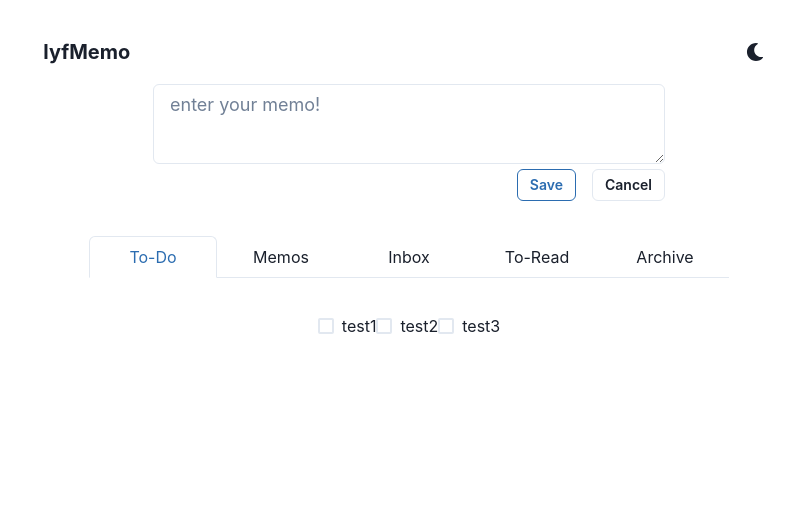
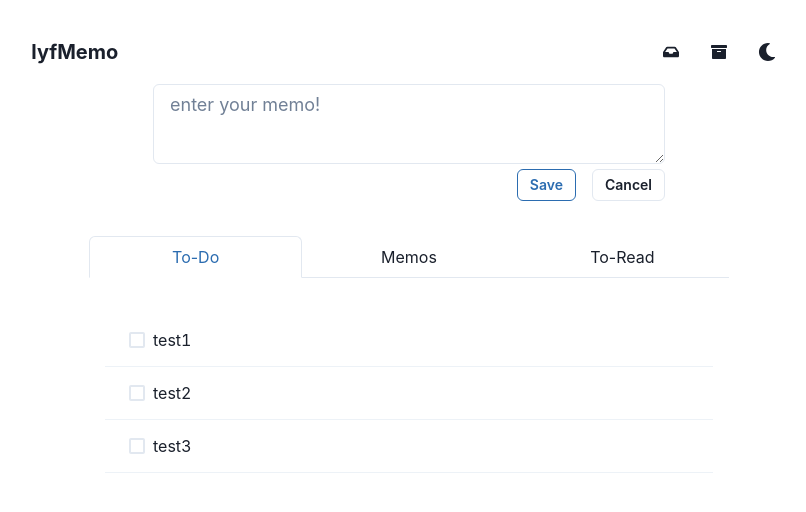
Before and after one commit to shubhxms/lyfmemo, a React (Create React App) app: page / in a window 1280 px wide. Both pictures are taken after a click on the tab "To-Do". Shown: the top 512 px of the page, without its empty margins (231-1037 px from the left). Built offline with nearby package versions, Linux system fonts and the light colour scheme.

Commit message:
inbox, archive now modals, todo fixed

```diff
--- a/public/index.html
+++ b/public/index.html
@@ -24,6 +24,10 @@
       work correctly both with client-side routing and a non-root public URL.
       Learn how to configure a non-root public URL by running `npm run build`.
     -->
+    <link href="https://maxcdn.bootstrapcdn.com/font-awesome/4.7.0/css/font-
+awesome.min.css" rel="stylesheet" integrity="sha384-
+wvfXpqpZZVQGK6TAh5PVlGOfQNHSoD2xbE+QkPxCAFlNEevoEH3Sl0sibVcOQVnN"
+crossorigin="anonymous">
     <title>React App</title>
   </head>
   <body>
--- a/src/App.js
+++ b/src/App.js
@@ -11,18 +11,32 @@ import {
   Link,
   IconButton,
   ButtonGroup,
+  Popover,
+  PopoverTrigger,
+  PopoverContent,
+  PopoverHeader,
+  PopoverBody,
+  PopoverFooter,
+  PopoverArrow,
+  PopoverCloseButton,
+  Portal,
+  Button
 } from '@chakra-ui/react';
 
 import { ColorModeSwitcher } from './ColorModeSwitcher';
-import {FaRegSun} from 'react-icons/fa';
+import {FaInbox, FaArchive} from 'react-icons/fa';
 import Input from './Input';
 import TabSelect from './TabSelect';
 
 function App() {
 
   const [memos, setMemos] = useState(['trial', 'trial2', 'trial3']);
-  const [todos, setTodos] = useState(['test1', 'test2', 'test3']);
-
+  const [todos, setTodos] = useState([
+                              {value:'test1', checked:false, uuid:0},
+                              {value:'test2', checked:false, uuid:1},
+                              {value:'test3', checked:false, uuid:2}
+                            ]);
+  const [defIdx, setDefIdx] = useState(1);
 
   return (
     <ChakraProvider theme={theme}>
@@ -32,16 +46,54 @@ function App() {
             <Link a='#'>lyfMemo</Link>
           </Heading>
           <ButtonGroup>
-            <IconButton icon={FaRegSun} variant='ghost' color='current'/>
+            <Popover>
+              <PopoverTrigger>
+                <IconButton
+                  icon={<FaInbox/>} variant='ghost' color='current'
+                />
+              </PopoverTrigger>
+              <Portal>
+                <PopoverContent>
+                  <PopoverArrow />
+                    <PopoverHeader>Inbox</PopoverHeader>
+                    <PopoverCloseButton />
+                    <PopoverBody>
+                      <Button colorScheme='blue'>Button</Button>
+                    </PopoverBody>
+                    <PopoverFooter>This is the footer</PopoverFooter>
+                </PopoverContent>
+              </Portal>
+              </Popover>
+              <Popover>
+              <PopoverTrigger>
+                <IconButton icon={<FaArchive/>} variant='ghost' color='current'/>
+              </PopoverTrigger>
+              <Portal>
+                <PopoverContent>
+                  <PopoverArrow />
+                    <PopoverHeader>Archive</PopoverHeader>
+                    <PopoverCloseButton />
+                    <PopoverBody>
+                      <Button colorScheme='blue'>Button</Button>
+                    </PopoverBody>
+                    <PopoverFooter>This is the footer</PopoverFooter>
+                </PopoverContent>
+              </Portal>
+              </Popover>
+
             <ColorModeSwitcher justifySelf="stretch" />
           </ButtonGroup>
 
       </Flex>
       <Center>
         <Grid minW={'50vw'}>
-          <Input memos={memos} setMemos={setMemos}/>
+          <Input memos={memos} setMemos={setMemos} setDefIdx={setDefIdx}/>
           <br/>
-          <TabSelect memos={memos} setMemos={setMemos} todos={todos} setTodos={setTodos}/>
+          <TabSelect
+          memos={memos} setMemos={setMemos}
+          todos={todos} setTodos={setTodos}
+          defIdx={defIdx} setDefIdx={setDefIdx}
+          />
         </Grid>
       </Center>
       </Box>
--- a/src/Input.js
+++ b/src/Input.js
@@ -14,9 +14,12 @@ import
 
  function Input(props) {
 
-    let {memos, setMemos} = props;
+    let {memos, setMemos, setDefIdx} = props;
     const [liveMemoText, setLiveMemoText] = useState('');
-    const handleChange = (e) => setLiveMemoText(e.target.value);
+    const handleChange = (e) => {
+      setDefIdx(1)
+      setLiveMemoText(e.target.value)
+    };
 
 
 
--- a/src/TabSelect.js
+++ b/src/TabSelect.js
@@ -4,33 +4,25 @@ import Memos from './Memos'
 import ToDos from './ToDos';
 
 function TabSelect(props) {
-  let {memos, setMemos, todos, setTodos} = props;
+  let {memos, setMemos, todos, setTodos, defIdx, setDefIdx} = props;
   return (
-    <Tabs defaultIndex={2} isFitted variant='enclosed'>
+    <Tabs defaultIndex={defIdx} isFitted variant='enclosed'>
 
       <TabList mb='1em'>
         <Tab>To-Do</Tab>
         <Tab>Memos</Tab>
-        <Tab>Inbox</Tab>
         <Tab>To-Read</Tab>
-        <Tab>Archive</Tab>
       </TabList>
 
       <TabPanels>
         <TabPanel>
-          <ToDos todos={todos} setTodos={setTodos}/>
+          <ToDos todos={todos} setTodos={setTodos} setDefIdx={setDefIdx}/>
         </TabPanel>
         <TabPanel>
           <Memos memos={memos} setMemos={setMemos}/>
         </TabPanel>
         <TabPanel>
-            <p>inbox!</p>
-        </TabPanel>
-        <TabPanel>
             <p>to read!</p>
-        </TabPanel>
-        <TabPanel>
-            <p>archive!</p>
         </TabPanel>
       </TabPanels>
 
--- a/src/ToDo.js
+++ b/src/ToDo.js
@@ -1,18 +1,30 @@
 import React from 'react'
-import {Tr, Td, Text,Checkbox, Input} from '@chakra-ui/react'
+import {Tr, Td, Text,Checkbox, IconButton} from '@chakra-ui/react'
+import {FaTrash} from 'react-icons/fa';
 
 function ToDo(props) {
 
-    let {todo, handleTodoChange} = props;
+    let {todo, uuid, deleteTodo, checked, checkTodo} = props;
 
   return (
     <>
-
-        <Checkbox defaultValue={false}  onChange={(e) => handleTodoChange(e, todo)}>
-        <Text>{todo}</Text>
-        </Checkbox>
-
+      <Tr>
+        <Td>
+          <Checkbox defaultValue={checked}
+            onChange={
+              () => (checkTodo(uuid))
+            }
+          >
+            <Text>{todo}</Text>
+          </Checkbox>
+          {checked && <IconButton
+            icon={<FaTrash/>} size={'sm'} variant='ghost' color='current'
+            onClick={() => deleteTodo(uuid)}
+            />}
+        </Td>
+      </Tr>
     </>
+    // onChange={(e) => handleTodoChange(e, todo)}
 
   )
 }
--- a/src/ToDos.js
+++ b/src/ToDos.js
@@ -1,36 +1,68 @@
 import React from 'react'
-import {Text, Checkbox, CheckboxGroup} from '@chakra-ui/react'
+import { Table, Tbody, TableContainer} from '@chakra-ui/react'
 import ToDo from './ToDo';
-// the checkbox and text thing was a separate component, added it here instead, ignore that
 
 function ToDos(props) {
 
   let {todos, setTodos} = props;
 
-  let handleTodoChange = (e, todo) => {
-    if(!e.target.checked) return;
-    if(!e.target.checked) return;
-    const arr = [...todos];
-    console.log(todos.indexOf(todo))
-    arr.splice(todos.indexOf(todo), 1)
+  let deleteTodo = (uuid) => {
+    console.log(typeof(uuid))
+    const arr = [];
+    for (let todo in todos){
+      console.log("asd")
+      console.log(todo)
+      if (todos[todo].uuid !== uuid){
+        console.log("hererer")
+        arr.push(todos[todo])
+      }
+    }
+    console.log(arr);
+    setTodos(arr);
+    console.log(todos);
+  }
+
+  let checkTodo = (uuid) => {
+    let arr = [...todos]
+    for (let todo of arr){
+      if (todo.uuid === uuid){
+        todo.checked = !todo.checked;
+      }
+    }
     console.log(arr)
-    setTodos(arr)
-  }
+    setTodos(arr);
+    console.log(todos)
+  };
+
 
   return (
     <div>
+      <TableContainer>
+            <Table variant='simple'>
+    {/* <TableCaption>Imperial to metric conversion factors</TableCaption> */}
+                <Tbody>
+                  {todos.map(todo => (
+                    <ToDo
+                      key={todo.uuid}
+                      uuid={todo.uuid}
+                      todo={todo.value}
+                      deleteTodo={deleteTodo}
+                      checked={todo.checked}
+                      checkTodo={checkTodo}
+                    />
+                    // handleTodoChange={handleTodoChange}
+                    ))}
+                </Tbody>
+              </Table>
+        </TableContainer>
 
-                    <CheckboxGroup>
-                        {todos.map(todo => (
-                            <Checkbox defaultValue={false} checked={false}  onChange={(e) => handleTodoChange(e, todo)}>
-                            <Text>{todo}</Text>
-                            </Checkbox>
-                            // <ToDo key={todos.indexOf(todo)} todo={todo} handleTodoChange={handleTodoChange}/>
-                        ))}
-                    </CheckboxGroup>
 
     </div>
   )
 }
 
 export default ToDos
+//           <Checkbox defaultValue={false} checked={false} key={todos.indexOf(todo)} onChange={(e) => handleTodoChange(e, todo)}>
+// {/* <Text>/{todo}</Text> */}
+// </Checkbox>
+//
```
